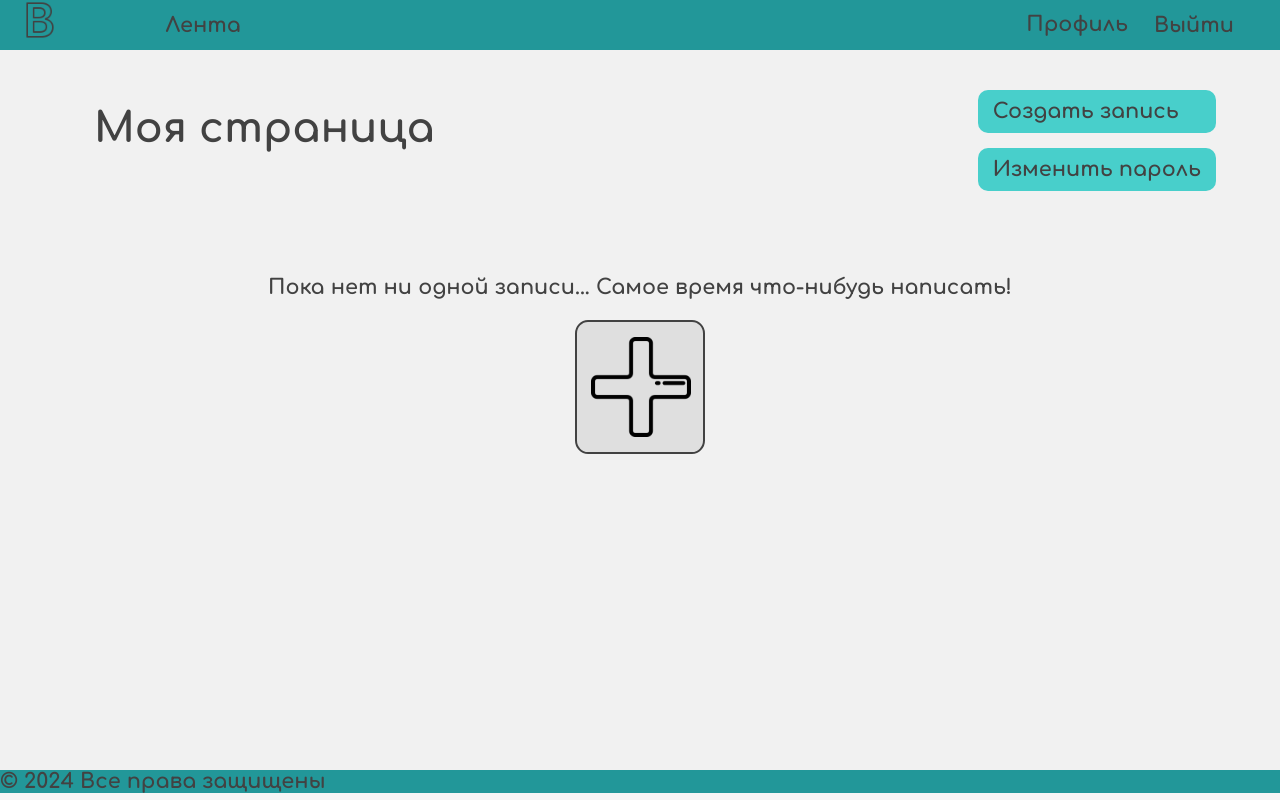
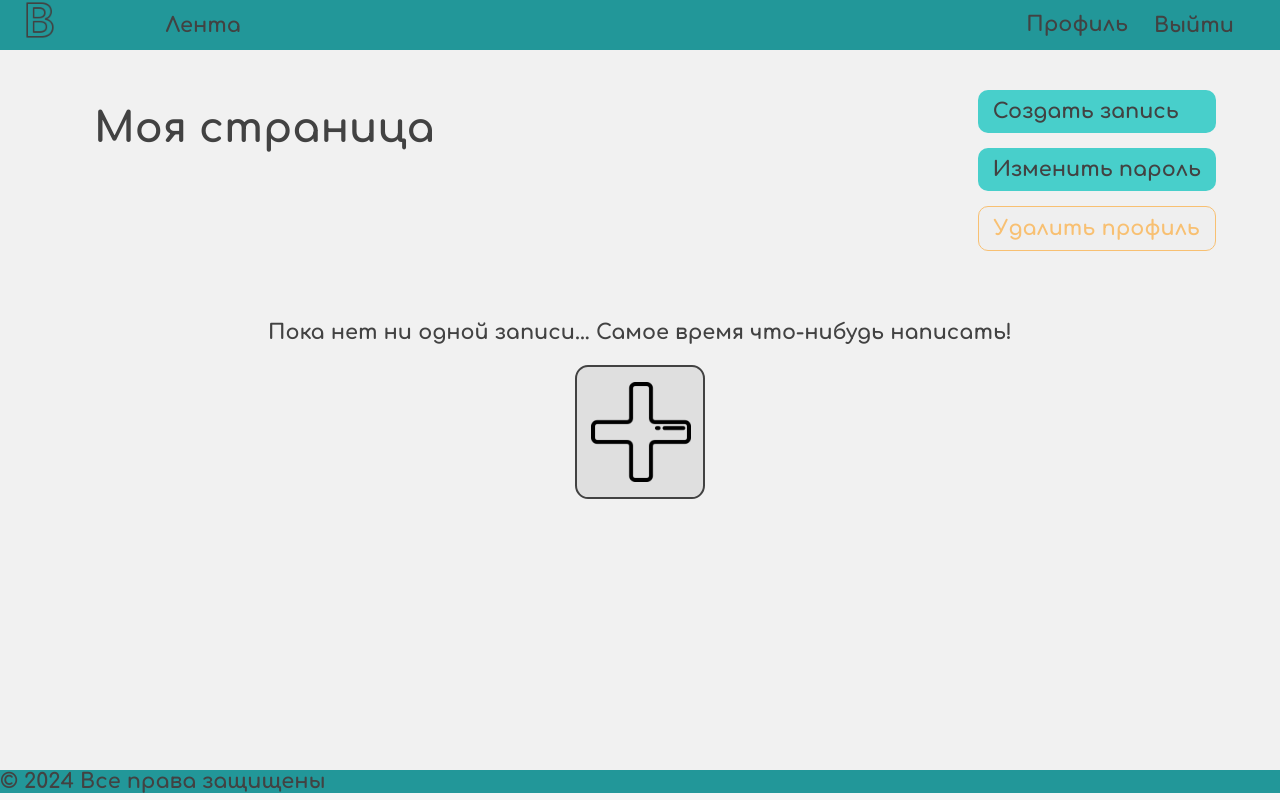
Before and after one commit to NedSG/django-blog, a Django app: a page that uses blog/templates/blog/user_posts.html in a window 1280 px wide. Run offline with Django 5.2, Linux system fonts and the light colour scheme; the visitor is signed in with stand-in values (Sample User, id 1); data comes from the database, SQL or seed files in the repository; data that the repository does not hold is empty.

Commit message:
Add profile deactivation function

```diff
--- a/blog/static/blog/style.css
+++ b/blog/static/blog/style.css
@@ -35,6 +35,23 @@ ul {
 .button {
   padding: 10px 15px;
   background-color: #48CFCB;
+  border-radius: 10px;
+}
+
+.deactivate-button {
+  width: 100%;
+
+
+}
+
+.deactivate-button button {
+  display: block;
+  width: 100%;
+  padding: 10px 15px;
+  margin: 0 auto;
+  font: inherit;
+  color: #F8C072;
+  border: 1px solid #F8C072;
   border-radius: 10px;
 }
 
--- a/blog/templates/blog/user_posts.html
+++ b/blog/templates/blog/user_posts.html
@@ -7,6 +7,10 @@
     <div class="profile-buttons">
         <a href="{% url 'blog:add_post' %}" class="button">Создать запись</a>
         <a href="{% url 'blog:password_change' %}" class="button">Изменить пароль</a>
+        <form action="{% url 'blog:deactivate_user' user.username %}" method="post" class="deactivate-button">
+            {% csrf_token %}
+            <button >Удалить профиль</button>
+        </form>
     </div>
     {% else %}
     <h1>Страница пользователя <span class="username">{{ view.kwargs.username|capfirst }}</span></h1>
--- a/blog/urls.py
+++ b/blog/urls.py
@@ -23,6 +23,7 @@ account_patterns = [
         'password-change-success/',
         auth_views.PasswordChangeDoneView.as_view(template_name='registration/password_change_success_page.html'),
         name='password_change_success'),
+    path('unauth/<username>/', views.deactivate_user_view, name='deactivate_user')
 ]
 
 
--- a/blog/views.py
+++ b/blog/views.py
@@ -10,6 +10,7 @@ from django.views.generic.edit import CreateView, UpdateView, DeleteView
 from django.contrib.auth.views import PasswordChangeView
 from django.contrib.auth.models import User
 from django.contrib.auth.mixins import LoginRequiredMixin
+from django.contrib.auth.decorators import login_required
 from django.contrib.auth import login
 
 from .models import Posts
@@ -100,3 +101,12 @@ class CustomPasswordChangeView(PasswordChangeView):
     template_name = 'registration/password_change.html'
     form_class = CustomPasswordChangeForm
     success_url = reverse_lazy("blog:password_change_success")
+
+
+@login_required
+def deactivate_user_view(request, username):
+    if request.method == "POST":
+        user = User.objects.get(username=request.user.username)
+        user.is_active = False
+        user.save()
+        return render(request, 'registration/deactivate_user.html')
```
Also changed, not shown: blog/templates/registration/deactivate_user.html (added, +11 -0 lines).
